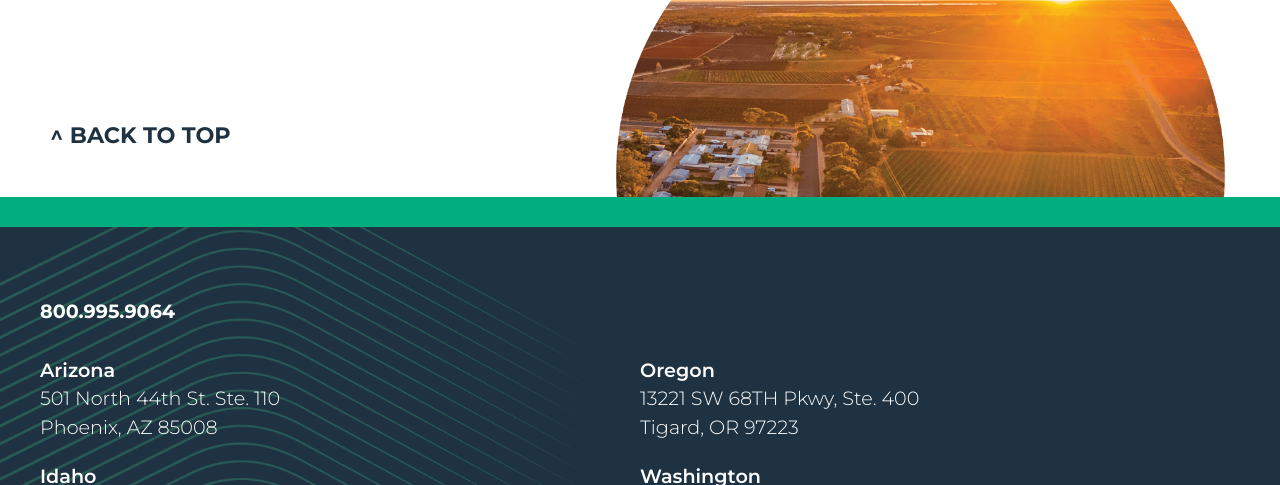
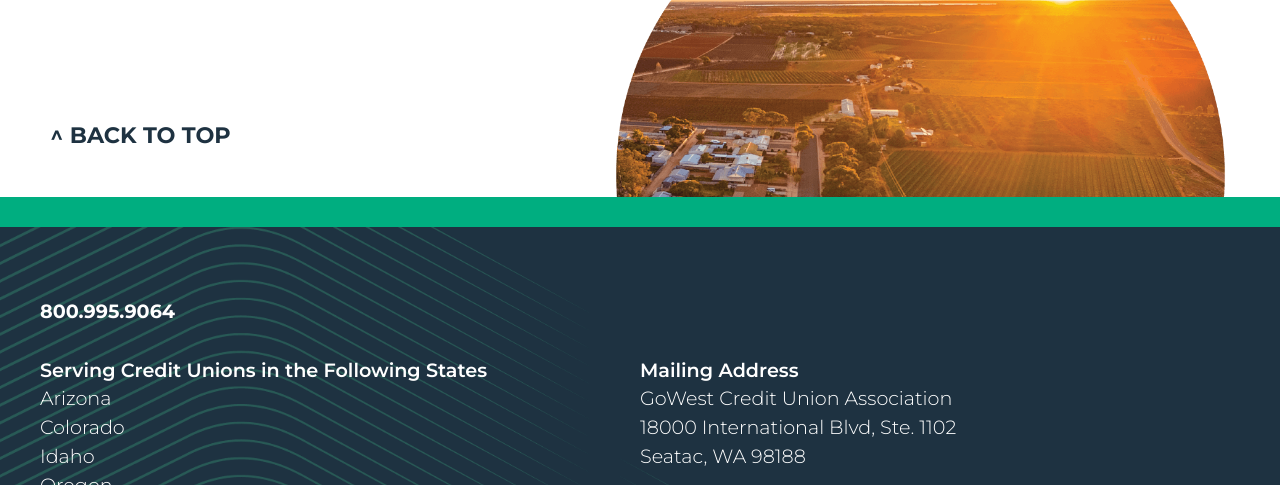
Before and after one commit to GoWest-Association/gowest-annual-report, a website: page index.html in a window 1280 px wide. Shown: the part 10974-11459 px from the top of the page. Drawn offline with nearby package versions, Linux system fonts and the light colour scheme.

Commit message:
Update addresses in footer to match the main site.

```diff
--- a/index.html
+++ b/index.html
@@ -561,21 +561,17 @@
 
 				<div class="columns">
 					<div class="column">
-						<p><strong>Arizona</strong><br>
-							501 North 44th St. Ste. 110<br>
-							Phoenix, AZ 85008</p>
-						<!--<p><strong>Colorado</strong><br>
-							650 S. Cherry Street SE, Ste. 920<br>
-							Denver, CO 80246</p>-->
-						<p><strong>Idaho</strong><br>
-							401 W. Front St., Suite 200<br>
-							Boise, ID 83702-5122</p>
+						<p><strong>Serving Credit Unions in the Following States</strong><br>
+							Arizona<br>
+							Colorado<br>
+							Idaho<br>
+							Oregon<br>
+							Washington<br>
+							Wyoming</p>
 					</div>
 					<div class="column">
-						<p><strong>Oregon</strong><br>
-							13221 SW 68TH Pkwy, Ste. 400<br>
-							Tigard, OR 97223</p>
-						<p><strong>Washington</strong><br>
+						<p><strong>Mailing Address</strong><br>
+							GoWest Credit Union Association<br>
 							18000 International Blvd, Ste. 1102<br>
 							Seatac, WA 98188</p>
 						<div class="social">
```
